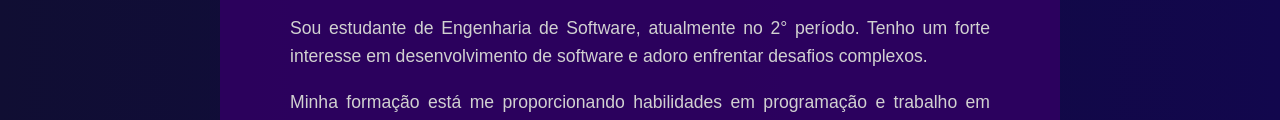
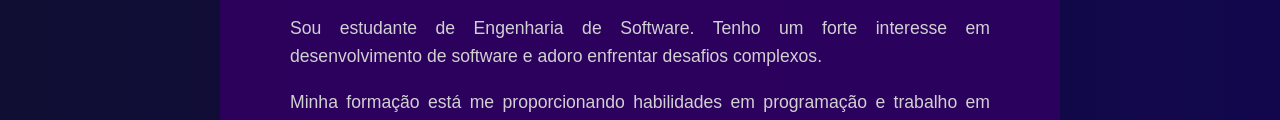
Before and after one commit to Doppelganger00-ux/Portifolio, a plain HTML site: page index.html in a window 1280 px wide. Shown: the part 618-738 px from the top of the page. Drawn offline with Linux system fonts and the light colour scheme.

Commit message:
Update index.html

```diff
--- a/index.html
+++ b/index.html
@@ -30,7 +30,7 @@
             <!-- Texto de introdução "Sobre Mim" -->
             <div class="texto-sobre-mim">
                 <h2><i class="fas fa-user-circle"></i> Sobre Mim</h2>
-                <p>Sou estudante de Engenharia de Software, atualmente no 2° período.
+                <p>Sou estudante de Engenharia de Software.
                     Tenho um forte interesse em desenvolvimento de software e adoro enfrentar desafios complexos.
                 </p>
                 <p>Minha formação está me proporcionando habilidades em programação e trabalho em equipe, e estou sempre buscando aprender mais sobre inovação tecnológica.
```
